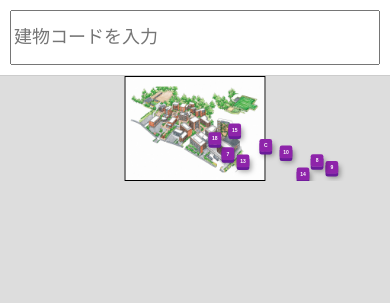
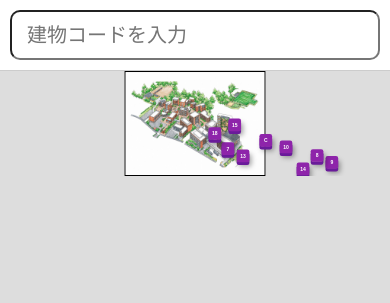
Before and after one commit to yuuto666-a11y/-, a Flask app: page / in a window 390 px wide. Shown: the top 303 px of the page. Run offline with Flask 3, Linux system fonts and the light colour scheme.

Commit message:
Update style.css

```diff
--- a/practice/static/style.css
+++ b/practice/static/style.css
@@ -106,6 +106,10 @@ body{
 
 #searchInput {
     width: 100%;
+    height:50px;
+    font-size:20px;
+    padding:0 15px;
+    border-radius:10px;
     box-sizing: border-box;
 }
 
@@ -208,8 +212,6 @@ body{
     #searchInput {
 
         width: 100%;
-        height:55px;
-        font-size:18px;
     }
 
     .popup-card {
```
